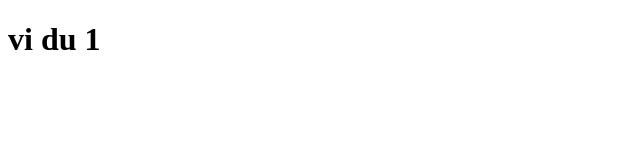
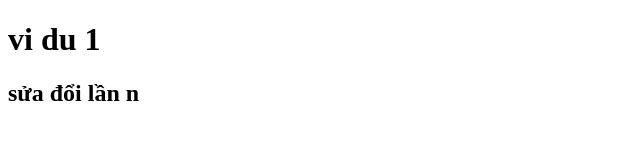
Before and after one commit to nguyenquocan279-crypto/v-d-, a plain HTML site: page index.html in a window 1280 px wide. Shown: the whole page, without its empty margins (0-640 px from the left). Drawn offline with Linux system fonts and the light colour scheme.

Commit message:
sửa lần 1

```diff
--- a/index.html
+++ b/index.html
@@ -7,5 +7,6 @@
   </head>
   <body>
     <h1>vi du 1</h1>
+    <h2>sửa đổi lần n</h2>
   </body>
 </html>
```
